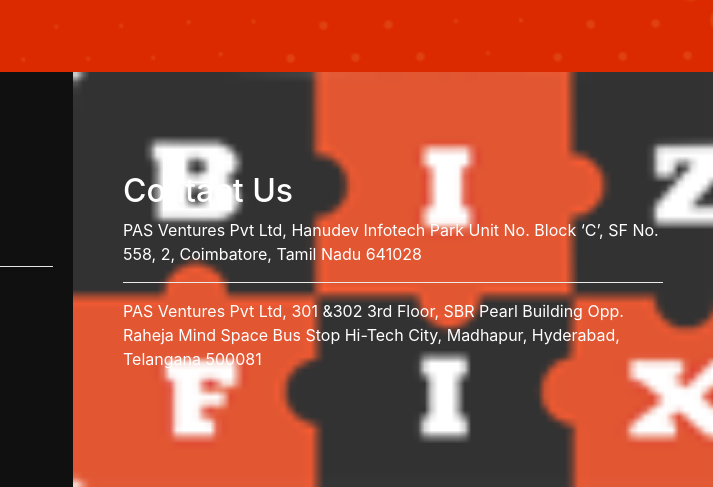
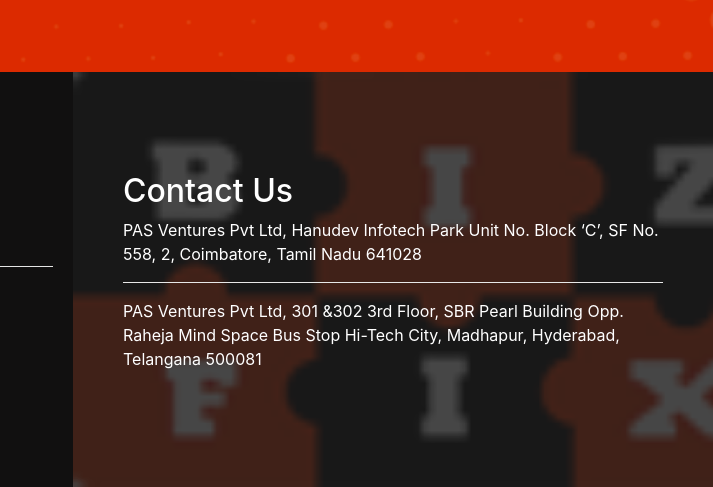
Before and after one commit to abhishek4614/biz, a plain HTML site: page index.html in a window 1280 px wide. Shown: the part 3591-4078 px from the top of the page, 567-1280 px from the left. Drawn offline with nearby package versions, Linux system fonts and the light colour scheme; a script that the page names is missing.

Commit message:
Update style.css

```diff
--- a/assets/css/style.css
+++ b/assets/css/style.css
@@ -351,18 +351,21 @@ text-align: center;
 
 }
 .footer-right{
+    box-shadow: inset 0 0 0 100vw rgba(0,0,0,0.8);
     background: url('../img/logo.png') no-repeat;
     -webkit-background-size: cover;
   -moz-background-size: cover;
   -o-background-size: cover;
   background-size: cover;
-    opacity: .8;
+  z-index: 1;
+    opacity: .9;
 
 
 }
 footer .para{
     padding: 100px 50px;
     color: #fff;
+    z-index: 2;
 }
 footer .para hr{
     background-color: #fff;
```
